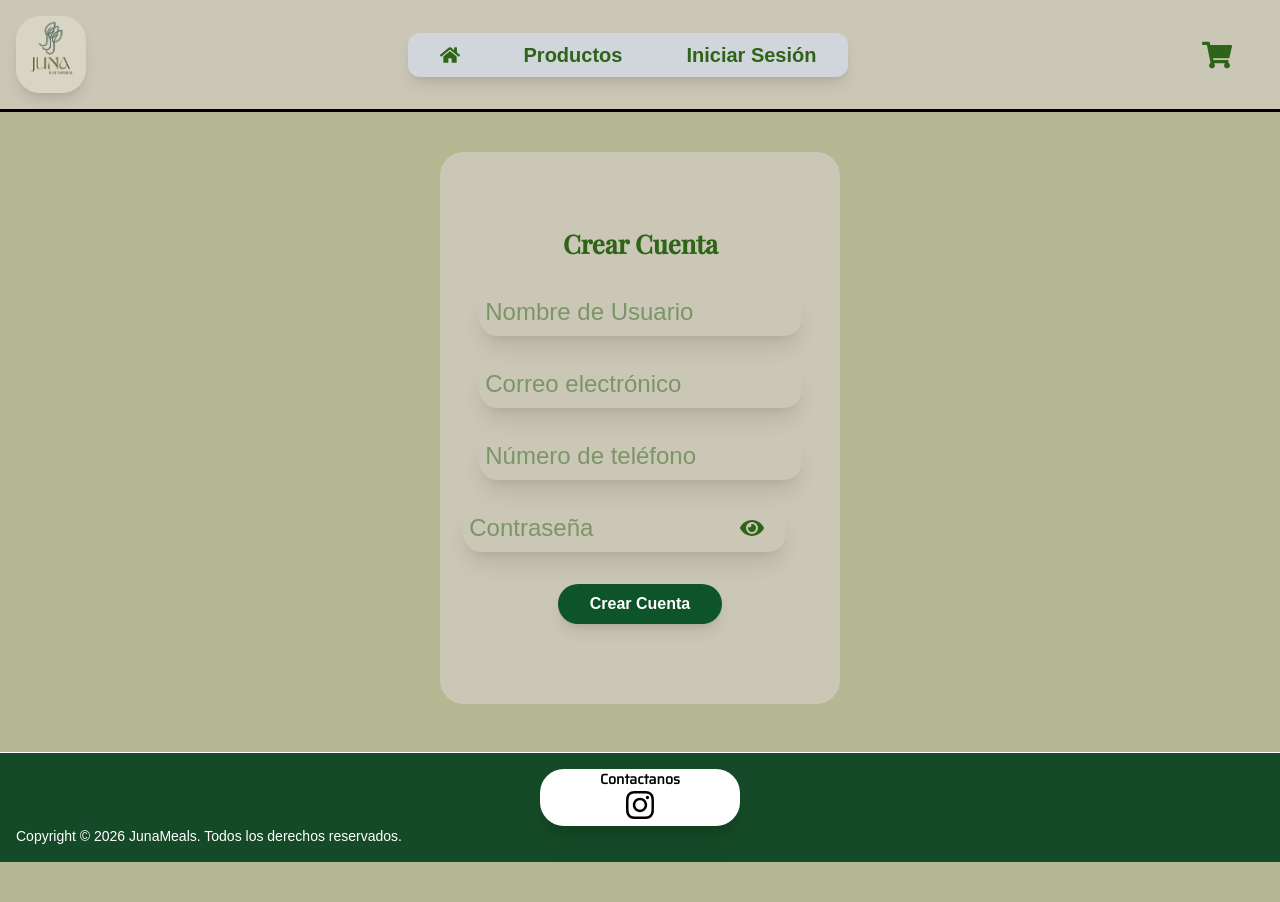
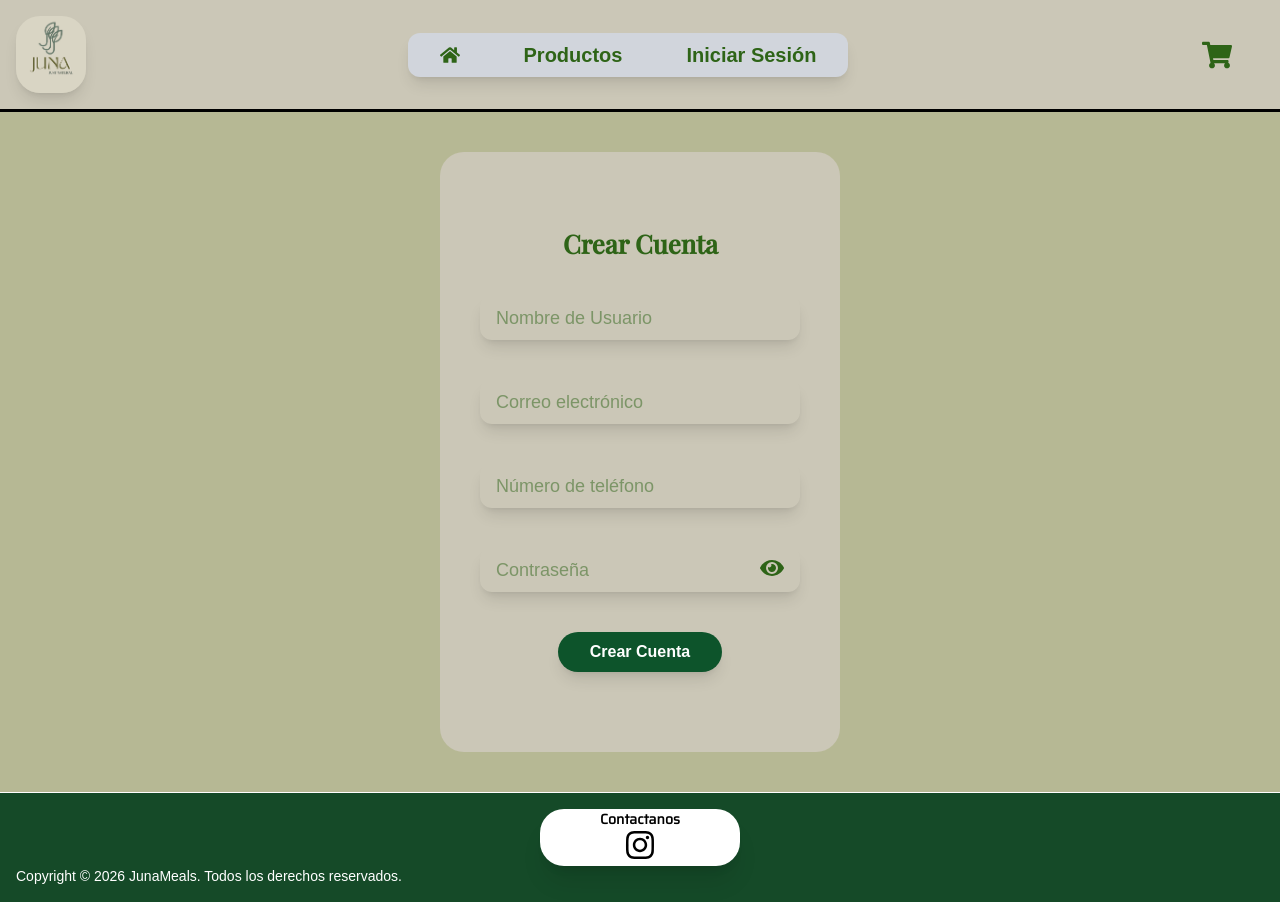
Before and after one commit to daniel053108/junameals-frontend, a Next.js app: page /register in a window 1280 px wide. Before the commit the page ends 862 px from the top, so only its background shows below. Built offline with nearby package versions, Linux system fonts and the light colour scheme; no server answers.

Commit message:
update login and register

```diff
--- a/src/app/login/page.tsx
+++ b/src/app/login/page.tsx
@@ -66,7 +66,7 @@ export default function LoginPage() {
                 <p className="font-playfair scale-160 font-bold">Iniciar Sesion</p>
 
                 <input
-                    className="scale-150 shadow-lg rounded-xl hover:scale-160 p-1 transition-all"
+                    className="w-80 text-lg px-4 py-2 shadow-lg rounded-xl hover:scale-105 focus:scale-105 transition"
                     type="text"
                     name="user_email"
                     value={form.user_email}
@@ -76,9 +76,9 @@ export default function LoginPage() {
                 />
 
                 {/* PASSWORD CON OJITO */}
-                <div className="flex flex-row">
+                <div className="relative flex flex-row">
                     <input
-                        className="scale-150 shadow-lg rounded-xl hover:scale-160 p-1 transition-all"
+                        className="w-80 text-lg px-4 hover:scale-105 py-2 shadow-lg rounded-xl focus:scale-105 transition"
                         type={showPassword ? "text" : "password"}
                         name="password"
                         value={form.password}
@@ -90,7 +90,7 @@ export default function LoginPage() {
                     <button
                         type="button"
                         onClick={() => setShowPassword(!showPassword)}
-                        className="text-2xl z-50"
+                        className="absolute hover:scale-120 top-2 right-4 text-2xl transition z-50"
                     >
                         {showPassword ? <FaEyeSlash /> : <FaEye />}
                     </button>
--- a/src/app/register/page.tsx
+++ b/src/app/register/page.tsx
@@ -54,7 +54,7 @@ export default function RegisterPage() {
     };
 
     return (
-        <section className="h-160">
+        <section className="h-170">
             <form
                 onSubmit={handleSubmit}
                 className="flex flex-col items-center h-140 w-full p-10"
@@ -65,7 +65,7 @@ export default function RegisterPage() {
                     </p>
 
                     <input
-                        className="scale-150 shadow-lg rounded-xl hover:scale-160 p-1 transition-all"
+                        className="w-80 text-lg px-4 hover:scale-105 py-2 shadow-lg rounded-xl focus:scale-105 transition"
                         type="text"
                         name="user_name"
                         value={form.user_name}
@@ -75,7 +75,7 @@ export default function RegisterPage() {
                     />
 
                     <input
-                        className="scale-150 shadow-lg rounded-xl hover:scale-160 p-1 transition-all"
+                        className="w-80 text-lg px-4 hover:scale-105 py-2 shadow-lg rounded-xl focus:scale-105 transition"
                         type="email"
                         name="email"
                         value={form.email}
@@ -86,7 +86,7 @@ export default function RegisterPage() {
 
                     {/* PHONE NUMBER */}
                     <input
-                        className="scale-150 shadow-lg rounded-xl hover:scale-160 p-1 transition-all"
+                        className="w-80 text-lg px-4 hover:scale-105 py-2 shadow-lg rounded-xl focus:scale-105 transition"
                         type="tel"
                         name="phone_number"
                         value={form.phone_number}
@@ -96,9 +96,9 @@ export default function RegisterPage() {
                     />
 
                     {/* PASSWORD CON OJITO */}
-                    <div className="flex flex-row items-center gap-2">
+                    <div className="relative flex flex-row">
                         <input
-                            className="scale-150 shadow-lg rounded-xl hover:scale-160 p-1 transition-all"
+                            className="w-80 text-lg px-4 hover:scale-105 py-2 shadow-lg rounded-xl focus:scale-105 transition"
                             type={showPassword ? "text" : "password"}
                             name="password"
                             value={form.password}
@@ -110,7 +110,7 @@ export default function RegisterPage() {
                         <button
                             type="button"
                             onClick={() => setShowPassword(!showPassword)}
-                            className="z-50 text-2xl"
+                            className="absolute hover:scale-120 top-2 right-4 text-2xl transition z-50"
                         >
                             {showPassword ? <FaEyeSlash /> : <FaEye />}
                         </button>
```
